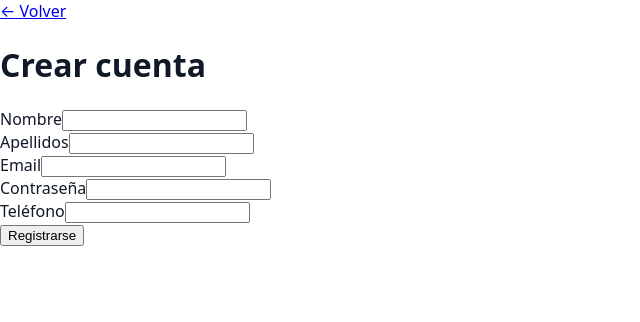
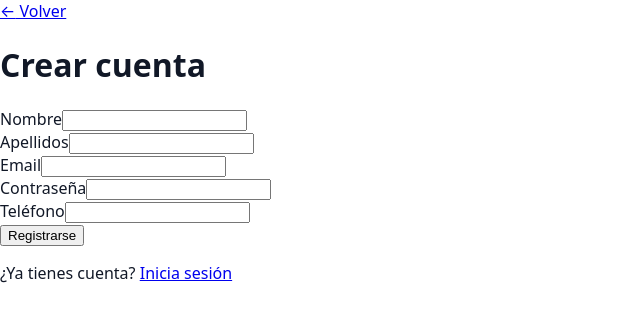
Before and after one commit to pugz-dev/GFTicket-Frontend, an Angular app in the folder gfticket-angular/: page /registro in a window 1280 px wide. Shown: the top 322 px of the page, without its empty margins (0-640 px from the left). Built offline with nearby package versions, Linux system fonts and the light colour scheme.

Commit message:
feat(SCRUM-309): link from registration to login
Adds a "Ya tienes cuenta? Inicia sesion" link on the register page
pointing to /login. The login page itself is being built separately,
so the route does not exist yet.

```diff
--- a/gfticket-angular/src/app/pages/register/register.html
+++ b/gfticket-angular/src/app/pages/register/register.html
@@ -80,5 +80,9 @@
 
       <button type="submit" class="register__submit">Registrarse</button>
     </form>
+
+    <p class="register__login-link">
+      ¿Ya tienes cuenta? <a routerLink="/login">Inicia sesión</a>
+    </p>
   </div>
 </div>
```
Also changed, not shown: 1 other file (tests, documents, lock files or other folders).
